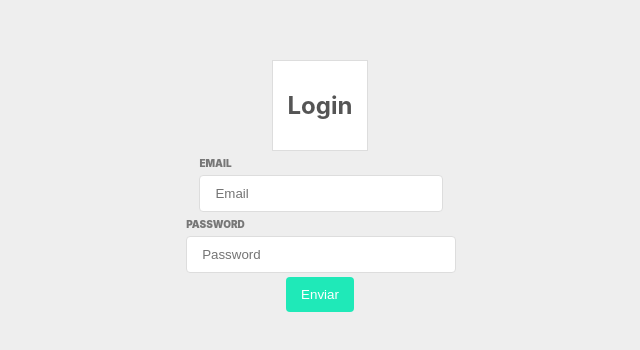
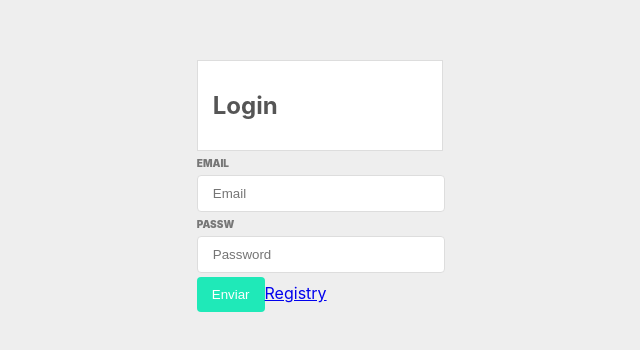
Before and after one commit to BladimirDelBarrioPizarro/Instagram, a React (Create React App) app in the folder instagram/: page / in a window 1280 px wide. Shown: the part 214-564 px from the top of the page, without its empty margins (320-960 px from the left). Built offline with nearby package versions, Linux system fonts and the light colour scheme.

Commit message:
feat:added login.component and react-router-dom

```diff
--- a/instagram/package.json
+++ b/instagram/package.json
@@ -11,12 +11,14 @@
     "@types/react": "^16.9.41",
     "@types/react-dom": "^16.9.8",
     "@types/react-redux": "^7.1.9",
+    "@types/react-router-dom": "^5.1.5",
     "axios": "^0.19.2",
     "firebase-tools": "^8.4.3",
     "react": "^16.13.1",
     "react-dom": "^16.13.1",
     "react-loadable": "^5.5.0",
     "react-redux": "^7.2.0",
+    "react-router-dom": "^5.2.0",
     "react-scripts": "3.4.1",
     "redux": "^4.0.5",
     "redux-devtools-extension": "^2.13.8",
--- a/instagram/src/App.tsx
+++ b/instagram/src/App.tsx
@@ -1,18 +1,21 @@
 import React from 'react';
-import Card from '../src/modules/card/components/card.component'
+import { BrowserRouter as Router,Route,Switch} from 'react-router-dom';
 import Container from '../src/modules/container/components/container.component'
-import Input from '../src/modules/input/components/input.component'
-import Button from '../src/modules/button/components/button.component'
-
+import Registry from '../src/modules/registry/components/registry.component'
+import Login from '../src/modules/login/components/login.components'
 
 const App = () => {
   return (
+    <Router>
     <Container>
-      <Card/>
-      <Input placeholder='Email' label="Email"></Input>
-      <Input placeholder='Password' label="Password"></Input>
-      <Button></Button>
+
+      <Switch>
+        <Route exact path="/" component={Login}/>
+        <Route exact path="/registry" component={Registry}></Route>
+      </Switch>
+
     </Container>
+    </Router>
   );
 }
 
--- /dev/null
+++ b/instagram/src/modules/login/components/login.components.tsx
@@ -0,0 +1,19 @@
+import React from 'react'
+import {Link} from 'react-router-dom'
+import Card from '../../card/components/card.component'
+import Input from '../../input/components/input.component'
+import Button from '../../button/components/button.component'
+
+const Login = () => {
+    return(
+      <div>
+        <Card/>
+        <Input placeholder='Email' label="Email"></Input>
+        <Input placeholder='Password' label="Passw"></Input>
+        <Button></Button>
+        <Link to={"/registry"}>Registry</Link>
+    </div>
+    )
+}
+
+export default Login;
--- /dev/null
+++ b/instagram/src/modules/registry/components/registry.component.tsx
@@ -0,0 +1,9 @@
+import React from 'react'
+
+const Registry = () => {
+    return(
+        <div>Registry</div>
+    )
+}
+
+export default Registry;
--- a/instagram/tsconfig.json
+++ b/instagram/tsconfig.json
@@ -24,5 +24,7 @@
   ],
   "exclude": [
     "functions"
-  ]
+  ],
+  "noImplicitAny": false
+
 }
```
Also changed, not shown: 1 other file (tests, documents, lock files or other folders).
